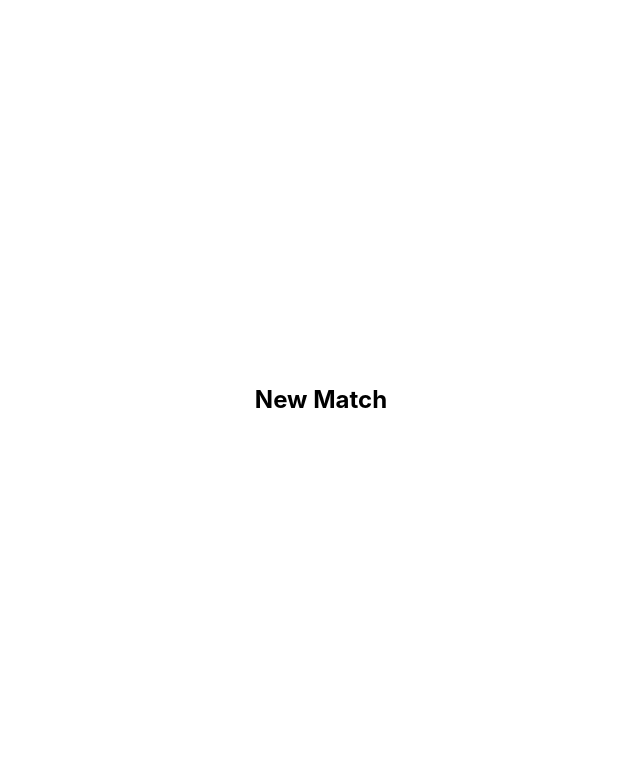
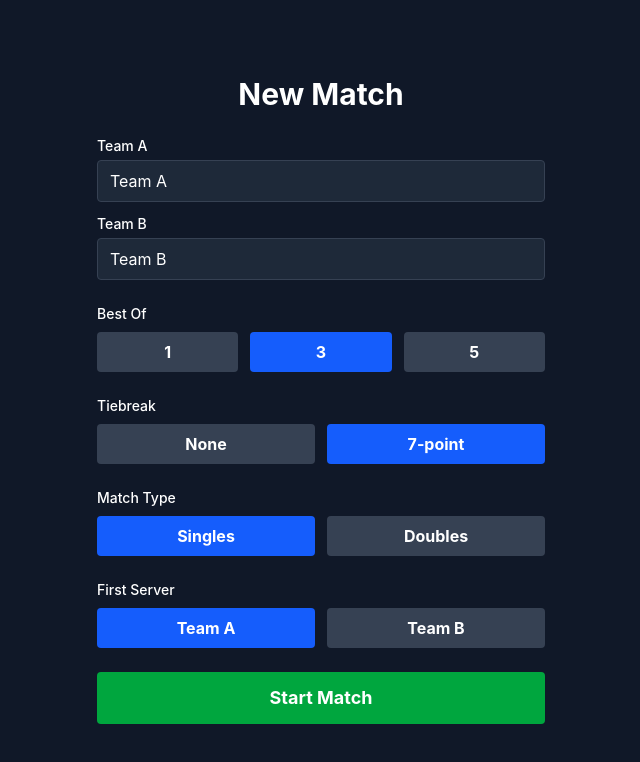
Before and after one commit to keepgoing-228/tennis-scorekeeper, a React (Vite) app: page /new in a window 1280 px wide. Shown: the top 762 px of the page, without its empty margins (319-959 px from the left). Built offline with nearby package versions, Linux system fonts and the light colour scheme.

Commit message:
feat: implement match creation form
Co-Authored-By: Claude Opus 4.6 <noreply@anthropic.com>

```diff
--- a/src/ui/pages/NewMatch.tsx
+++ b/src/ui/pages/NewMatch.tsx
@@ -1,7 +1,165 @@
+import { useState } from "react";
+import { useNavigate } from "react-router";
+import type { BestOf, Ruleset, Team } from "../../domain/types.ts";
+import { createMatch } from "../../storage/matchRepo.ts";
+import { appendEvent } from "../../storage/eventRepo.ts";
+import type { MatchCreatedEvent } from "../../domain/types.ts";
+
 export default function NewMatch() {
+  const navigate = useNavigate();
+  const [teamAName, setTeamAName] = useState("Team A");
+  const [teamBName, setTeamBName] = useState("Team B");
+  const [bestOf, setBestOf] = useState<BestOf>(3);
+  const [tiebreak, setTiebreak] = useState<"none" | "7pt">("7pt");
+  const [matchType, setMatchType] = useState<"singles" | "doubles">("singles");
+  const [firstServer, setFirstServer] = useState<"A" | "B">("A");
+
+  async function handleSubmit(e: React.FormEvent) {
+    e.preventDefault();
+
+    const matchId = crypto.randomUUID();
+    const ruleset: Ruleset = { bestOf, tiebreak, matchType };
+    const teamA: Team = {
+      teamId: "A",
+      players: [{ playerId: crypto.randomUUID(), displayName: teamAName }],
+    };
+    const teamB: Team = {
+      teamId: "B",
+      players: [{ playerId: crypto.randomUUID(), displayName: teamBName }],
+    };
+
+    const now = new Date().toISOString();
+
+    await createMatch({
+      matchId,
+      ruleset,
+      teams: { A: teamA, B: teamB },
+      initialServer: firstServer,
+      status: "in_progress",
+      createdAt: now,
+      updatedAt: now,
+    });
+
+    const event: MatchCreatedEvent = {
+      eventId: crypto.randomUUID(),
+      matchId,
+      createdAt: now,
+      seq: 0,
+      type: "MATCH_CREATED",
+      payload: { ruleset, teams: { A: teamA, B: teamB }, initialServer: firstServer },
+    };
+    await appendEvent(event);
+
+    navigate(`/match/${matchId}`);
+  }
+
   return (
-    <div className="flex items-center justify-center min-h-screen">
-      <h1 className="text-2xl font-bold">New Match</h1>
+    <div className="min-h-screen bg-gray-900 text-white flex items-center justify-center p-4">
+      <form onSubmit={handleSubmit} className="w-full max-w-md space-y-6">
+        <h1 className="text-3xl font-bold text-center">New Match</h1>
+
+        <div className="space-y-3">
+          <div>
+            <label className="block text-sm font-medium mb-1">Team A</label>
+            <input
+              type="text"
+              value={teamAName}
+              onChange={(e) => setTeamAName(e.target.value)}
+              className="w-full bg-gray-800 rounded px-3 py-2 text-white border border-gray-700 focus:border-blue-500 focus:outline-none"
+              required
+            />
+          </div>
+          <div>
+            <label className="block text-sm font-medium mb-1">Team B</label>
+            <input
+              type="text"
+              value={teamBName}
+              onChange={(e) => setTeamBName(e.target.value)}
+              className="w-full bg-gray-800 rounded px-3 py-2 text-white border border-gray-700 focus:border-blue-500 focus:outline-none"
+              required
+            />
+          </div>
+        </div>
+
+        <div>
+          <label className="block text-sm font-medium mb-2">Best Of</label>
+          <div className="flex gap-3">
+            {([1, 3, 5] as BestOf[]).map((n) => (
+              <button
+                key={n}
+                type="button"
+                onClick={() => setBestOf(n)}
+                className={`flex-1 py-2 rounded font-bold ${
+                  bestOf === n ? "bg-blue-600" : "bg-gray-700"
+                }`}
+              >
+                {n}
+              </button>
+            ))}
+          </div>
+        </div>
+
+        <div>
+          <label className="block text-sm font-medium mb-2">Tiebreak</label>
+          <div className="flex gap-3">
+            {(["none", "7pt"] as const).map((t) => (
+              <button
+                key={t}
+                type="button"
+                onClick={() => setTiebreak(t)}
+                className={`flex-1 py-2 rounded font-bold ${
+                  tiebreak === t ? "bg-blue-600" : "bg-gray-700"
+                }`}
+              >
+                {t === "none" ? "None" : "7-point"}
+              </button>
+            ))}
+          </div>
+        </div>
+
+        <div>
+          <label className="block text-sm font-medium mb-2">Match Type</label>
+          <div className="flex gap-3">
+            {(["singles", "doubles"] as const).map((t) => (
+              <button
+                key={t}
+                type="button"
+                onClick={() => setMatchType(t)}
+                className={`flex-1 py-2 rounded font-bold capitalize ${
+                  matchType === t ? "bg-blue-600" : "bg-gray-700"
+                }`}
+              >
+                {t}
+              </button>
+            ))}
+          </div>
+        </div>
+
+        <div>
+          <label className="block text-sm font-medium mb-2">First Server</label>
+          <div className="flex gap-3">
+            {(["A", "B"] as const).map((s) => (
+              <button
+                key={s}
+                type="button"
+                onClick={() => setFirstServer(s)}
+                className={`flex-1 py-2 rounded font-bold ${
+                  firstServer === s ? "bg-blue-600" : "bg-gray-700"
+                }`}
+              >
+                {s === "A" ? teamAName : teamBName}
+              </button>
+            ))}
+          </div>
+        </div>
+
+        <button
+          type="submit"
+          className="w-full py-3 bg-green-600 hover:bg-green-700 rounded font-bold text-lg"
+        >
+          Start Match
+        </button>
+      </form>
     </div>
   );
 }
```
